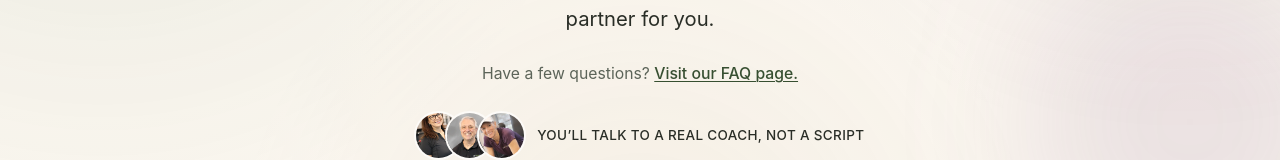
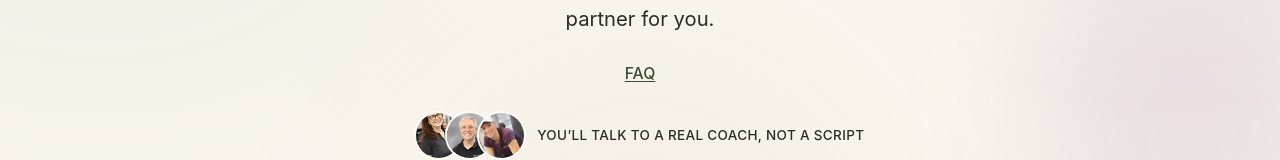
Before and after one commit to isabellemckae/GetAgeFit-website, a Next.js app: page /consultation in a window 1280 px wide. Shown: the part 458-618 px from the top of the page. Built offline with nearby package versions, Linux system fonts and the light colour scheme; no server answers.

Commit message:
Consultation page: simplify FAQ link to just "FAQ"
Co-Authored-By: Claude Sonnet 5 <noreply@anthropic.com>
Claude-Session: https://claude.ai/code/session_01P25oKLGQjzm6zz9eVSxxCk

```diff
--- a/src/app/consultation/page.tsx
+++ b/src/app/consultation/page.tsx
@@ -53,12 +53,11 @@ export default function ConsultationPage() {
             coaching partner for you.
           </p>
           <p className="mb-6 text-sm text-ink-500">
-            Have a few questions?{" "}
             <Link
               href="/faq"
               className="font-medium text-sage-700 underline decoration-1 underline-offset-2 hover:text-sage-900 focus-visible:outline focus-visible:outline-2 focus-visible:outline-offset-2 focus-visible:outline-sage-600"
             >
-              Visit our FAQ page.
+              FAQ
             </Link>
           </p>
           <div className="flex items-center justify-center gap-3">
```
